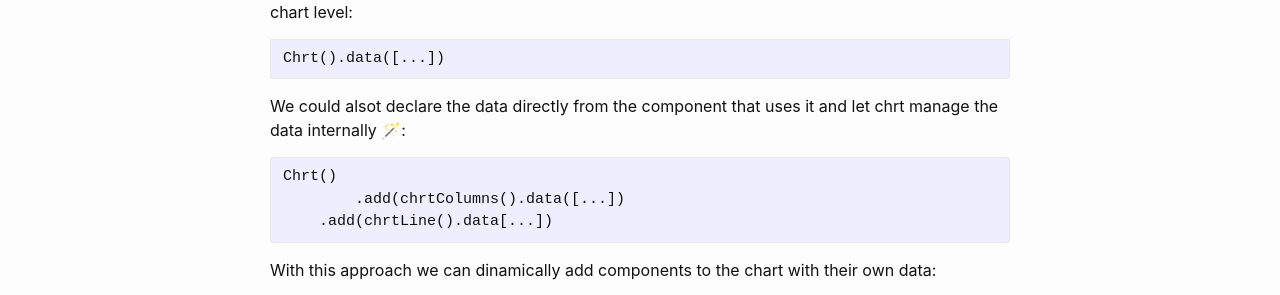
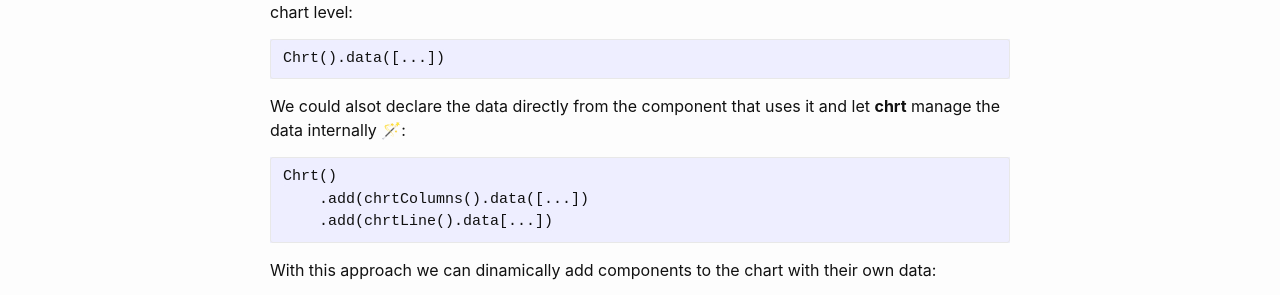
Before and after one commit to chrt-io/blog, a Jekyll site: the page built from _posts/2021-03-03-should-data-be-global.md, in a window 1280 px wide. Shown: the part 461-756 px from the top of the page. Built offline with Jekyll 4.4.1, drawn with Linux system fonts in a browser that asks for light colours.

```diff
--- a/_posts/2021-03-03-should-data-be-global.md
+++ b/_posts/2021-03-03-should-data-be-global.md
@@ -17,10 +17,10 @@ With **chrt** we thought that together with the more traditional approach of dec
 
     Chrt().data([...])
 
-We could alsot declare the data directly from the component that uses it and let chrt manage the data internally 🪄:
+We could alsot declare the data directly from the component that uses it and let **chrt** manage the data internally 🪄:
 
     Chrt()
-    	.add(chrtColumns().data([...])
+        .add(chrtColumns().data([...])
         .add(chrtLine().data[...])
 
 With this approach we can dinamically add components to the chart with their own data:
```
